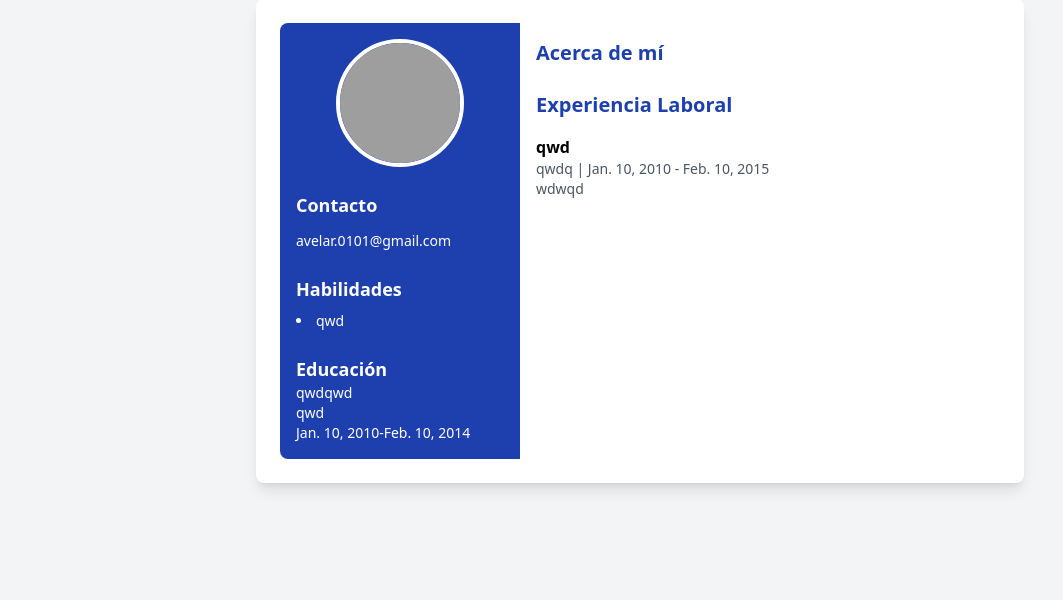
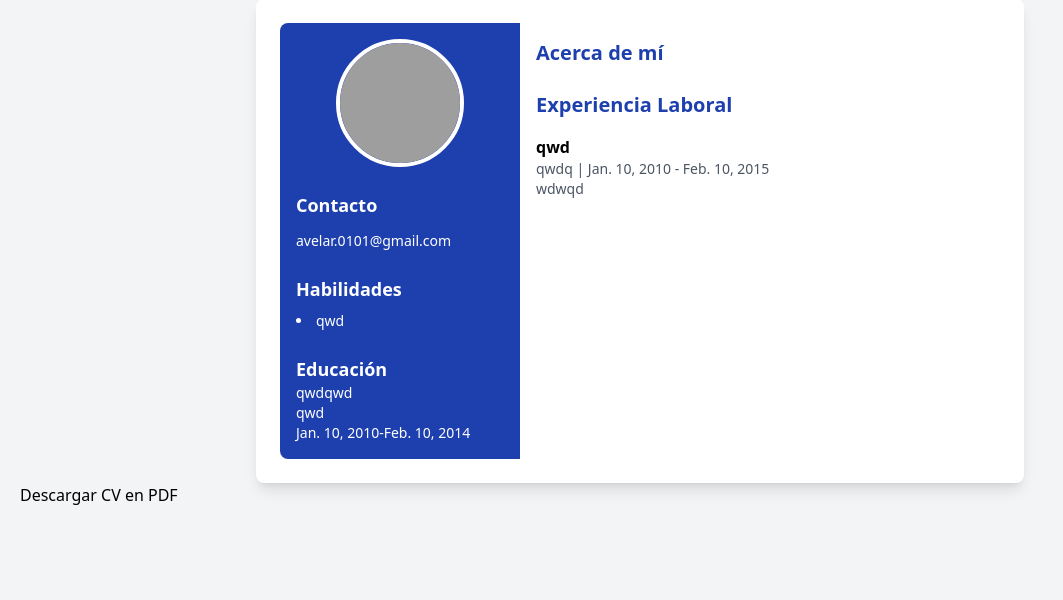
Before and after one commit to edil9898/curriculum_project, a Django app: page /curriculum/1/ in a window 1280 px wide. Shown: the part 21-621 px from the top of the page, without its empty margins (0-1063 px from the left). Run offline with Django 5.2, Linux system fonts and the light colour scheme; a user stored in the database is signed in; data comes from the database, SQL or seed files in the repository; both versions use the stored data as it was after the commit; some libraries are stand-ins or nearby versions; grey boxes are pictures that could not be loaded.

Commit message:
se agregan cambios

```diff
--- a/curriculum/templates/curriculum/cv_template_1.html
+++ b/curriculum/templates/curriculum/cv_template_1.html
@@ -64,5 +64,6 @@
             </div>
         </div>
     </div>
+    <a href="{% url 'descargar_cv_1' usuario.id %}" class="btn btn-primary">Descargar CV en PDF</a>
 </body>
 </html>
--- a/curriculum/urls.py
+++ b/curriculum/urls.py
@@ -9,4 +9,6 @@ urlpatterns = [
     path('crear_curriculum/', views.crear_curriculum, name='crear_curriculum'),  # Crear currículum
     path('curriculum/<int:curriculum_id>/', views.curriculum_detalle, name='curriculum_detalle'),  # Detalles del currículum
     path('curriculum/<int:curriculum_id>/agregar_experiencia/', views.agregar_experiencia, name='agregar_experiencia'),  # Añadir experiencia
+    path('<int:usuario_id>/cv_1/', views.generar_cv_1, name='generar_cv_1'),
+    path('<int:usuario_id>/cv_1/descargar/', views.descargar_cv_1, name='descargar_cv_1'),
 ]
--- a/curriculum/views.py
+++ b/curriculum/views.py
@@ -6,6 +6,7 @@ from .forms import UsuarioForm, CurriculumForm, ExperienciaLaboralForm, Educacio
 from .models import Curriculum, Usuario,ExperienciaLaboral,Educacion,Habilidad
 from django.http import HttpResponse
 from weasyprint import HTML
+from django.template.loader import render_to_string
 
 
 
@@ -152,13 +153,28 @@ def generar_cv_1(request, usuario_id):
         'educacion': educacion,
         'habilidades': habilidades,
     }
-     # Renderizar la plantilla HTML con el contexto
-    html_template = render(request, 'curriculum/cv_template_1.html', context)
+    return render(request, 'curriculum/cv_template_1.html', context)
+
+
+def descargar_cv_1(request, usuario_id):
+    usuario = get_object_or_404(Usuario, id=usuario_id)
+    experiencias = ExperienciaLaboral.objects.filter(curriculum__usuario=usuario)
+    educacion = Educacion.objects.filter(curriculum__usuario=usuario)
+    habilidades = Habilidad.objects.filter(curriculum__usuario=usuario)
+
+    context = {
+        'usuario': usuario,
+        'experiencias': experiencias,
+        'educacion': educacion,
+        'habilidades': habilidades,
+    }
+
+    # Renderizar la plantilla HTML a una cadena
+    html_string = render_to_string('curriculum/cv_template_1.html', context)
 
     # Generar el PDF con WeasyPrint
     response = HttpResponse(content_type='application/pdf')
     response['Content-Disposition'] = 'inline; filename="cv.pdf"'
-    HTML(string=html_template.content.decode('utf-8')).write_pdf(response)
+    HTML(string=html_string).write_pdf(response)
 
     return response
-    # return render(request, 'curriculum/cv_template_1.html', context)
```
Also changed, not shown: db.sqlite3.
